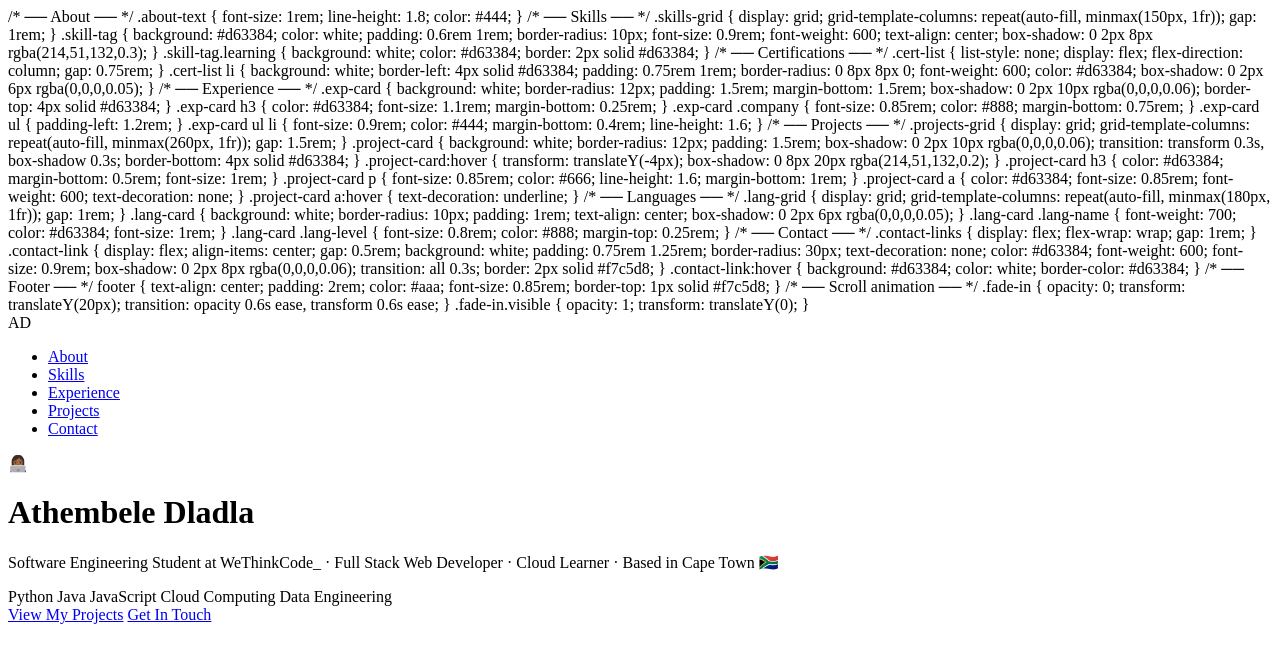
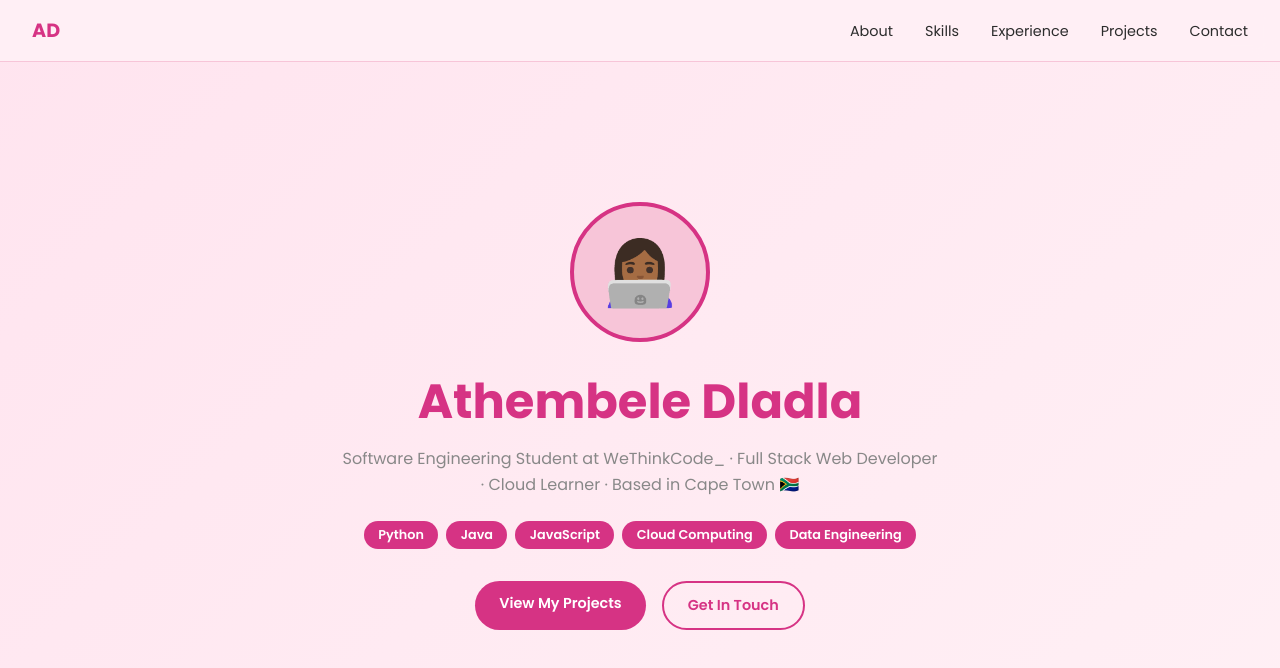
Before and after one commit to Athembele-Dladla/cloud-learning, a plain HTML site: page static-website/index.html in a window 1280 px wide. Drawn offline with Linux system fonts and the light colour scheme.

Commit message:
feat: redesign portfolio with baby pink theme and full CV details

```diff
--- a/static-website/index.html
+++ b/static-website/index.html
@@ -1,3 +1,105 @@
+<!DOCTYPE html>
+<html lang="en">
+<head>
+  <meta charset="UTF-8" />
+  <meta name="viewport" content="width=device-width, initial-scale=1.0"/>
+  <title>Athembele Dladla | Portfolio</title>
+  <link href="https://fonts.googleapis.com/css2?family=Poppins:wght@300;400;600;700&display=swap" rel="stylesheet"/>
+  <style>
+    * { margin: 0; padding: 0; box-sizing: border-box; }
+
+    body {
+      font-family: 'Poppins', sans-serif;
+      background-color: #fff0f5;
+      color: #2c2c2c;
+    }
+
+    /* ── Nav ── */
+    nav {
+      position: fixed;
+      top: 0; width: 100%;
+      background: rgba(255,240,245,0.9);
+      backdrop-filter: blur(10px);
+      padding: 1rem 2rem;
+      display: flex;
+      justify-content: space-between;
+      align-items: center;
+      z-index: 100;
+      border-bottom: 1px solid #f7c5d8;
+    }
+    nav .logo { font-weight: 700; font-size: 1.2rem; color: #d63384; }
+    nav ul { list-style: none; display: flex; gap: 2rem; }
+    nav ul a { text-decoration: none; color: #2c2c2c; font-size: 0.9rem; transition: color 0.3s; }
+    nav ul a:hover { color: #d63384; }
+
+    /* ── Hero ── */
+    .hero {
+      min-height: 100vh;
+      display: flex;
+      flex-direction: column;
+      justify-content: center;
+      align-items: center;
+      text-align: center;
+      padding: 6rem 2rem 4rem;
+      background: linear-gradient(135deg, #ffe4ef, #fff0f5);
+    }
+    .hero-avatar {
+      width: 140px; height: 140px;
+      border-radius: 50%;
+      background: #f7c5d8;
+      display: flex;
+      align-items: center;
+      justify-content: center;
+      font-size: 4rem;
+      margin-bottom: 1.5rem;
+      border: 4px solid #d63384;
+    }
+    .hero h1 { font-size: 3rem; font-weight: 700; color: #d63384; margin-bottom: 0.5rem; }
+    .hero .subtitle {
+      font-size: 1rem;
+      color: #888;
+      margin-bottom: 1.5rem;
+      max-width: 600px;
+      line-height: 1.6;
+    }
+    .hero-badges { display: flex; flex-wrap: wrap; gap: 0.5rem; justify-content: center; margin-bottom: 2rem; }
+    .badge {
+      background: #d63384;
+      color: white;
+      padding: 0.3rem 0.9rem;
+      border-radius: 20px;
+      font-size: 0.8rem;
+      font-weight: 600;
+    }
+    .hero-btns { display: flex; gap: 1rem; flex-wrap: wrap; justify-content: center; }
+    .btn {
+      padding: 0.75rem 1.5rem;
+      border-radius: 30px;
+      font-size: 0.9rem;
+      font-weight: 600;
+      cursor: pointer;
+      text-decoration: none;
+      transition: all 0.3s;
+    }
+    .btn-primary { background: #d63384; color: white; border: none; }
+    .btn-primary:hover { background: #b02070; }
+    .btn-outline { background: transparent; color: #d63384; border: 2px solid #d63384; }
+    .btn-outline:hover { background: #d63384; color: white; }
+
+    /* ── Sections ── */
+    section { padding: 5rem 2rem; max-width: 900px; margin: 0 auto; }
+    section h2 {
+      font-size: 2rem;
+      font-weight: 700;
+      color: #d63384;
+      margin-bottom: 0.5rem;
+    }
+    .section-divider {
+      width: 60px; height: 4px;
+      background: #d63384;
+      border-radius: 2px;
+      margin-bottom: 2rem;
+    }
 
     /* ── About ── */
     .about-text { font-size: 1rem; line-height: 1.8; color: #444; }
@@ -144,3 +246,16 @@ footer {
       <a href="#contact" class="btn btn-outline">Get In Touch</a>
     </div>
   </div>
+
+  <!-- About -->
+  <section id="about" class="fade-in">
+    <h2>About Me</h2>
+    <div class="section-divider"></div>
+    <p class="about-text">
+      I'm Athembele Dladla, a Software Engineering student at WeThinkCode_ with a certificate in Full Stack Web Development.
+      I build clean, functional code across web development, data engineering, and cloud computing, with hands-on experience
+      deploying real-world projects. I'm a strong communicator with a customer service background, able to work well with people,
+      remain calm under pressure, and adapt quickly to new environments. Currently serving as a Placement Facilitator at WeThinkCode_,
+      supporting students through their professional journey.
+    </p>
+  </section>
```
Lines whose indentation alone changed are shown as unchanged.
